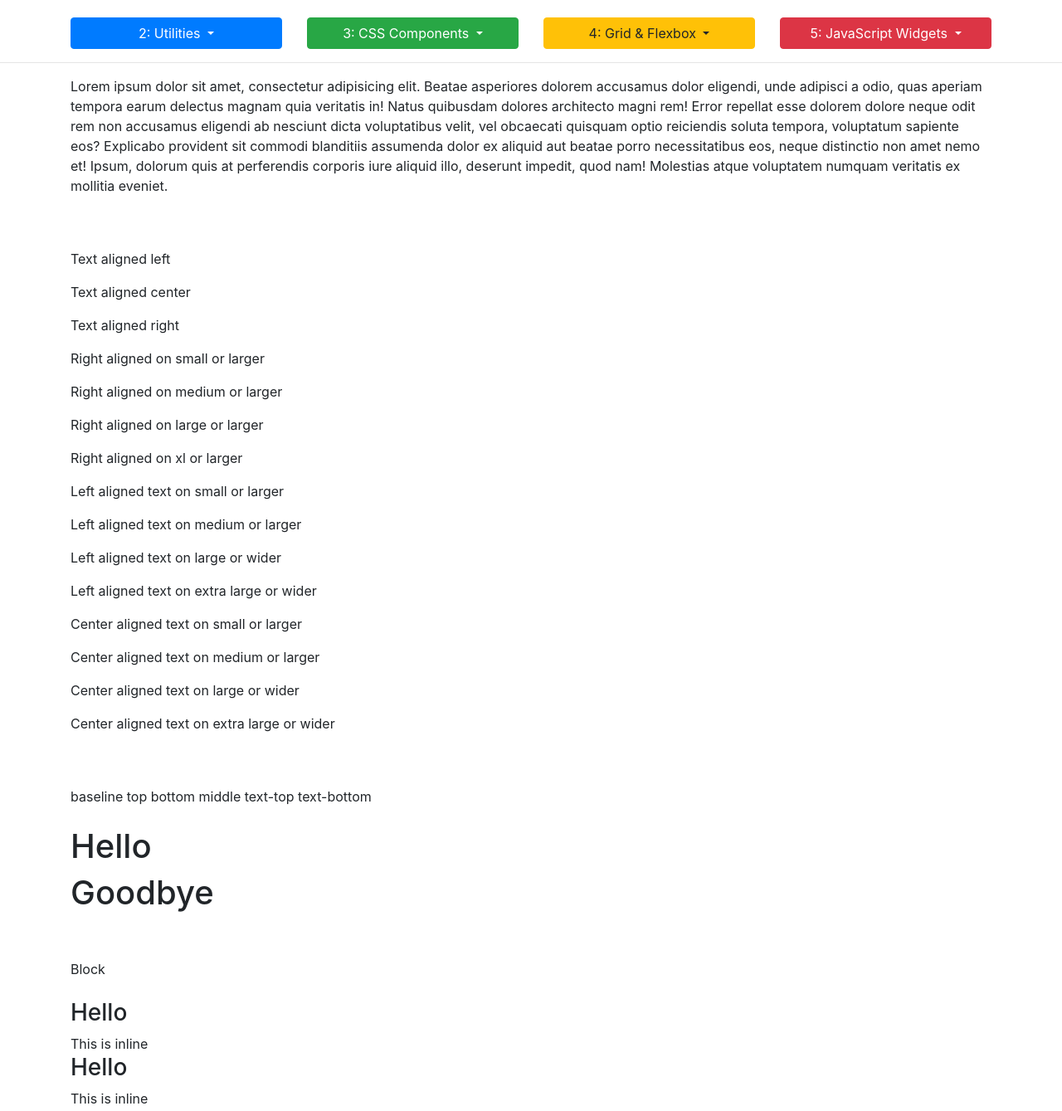
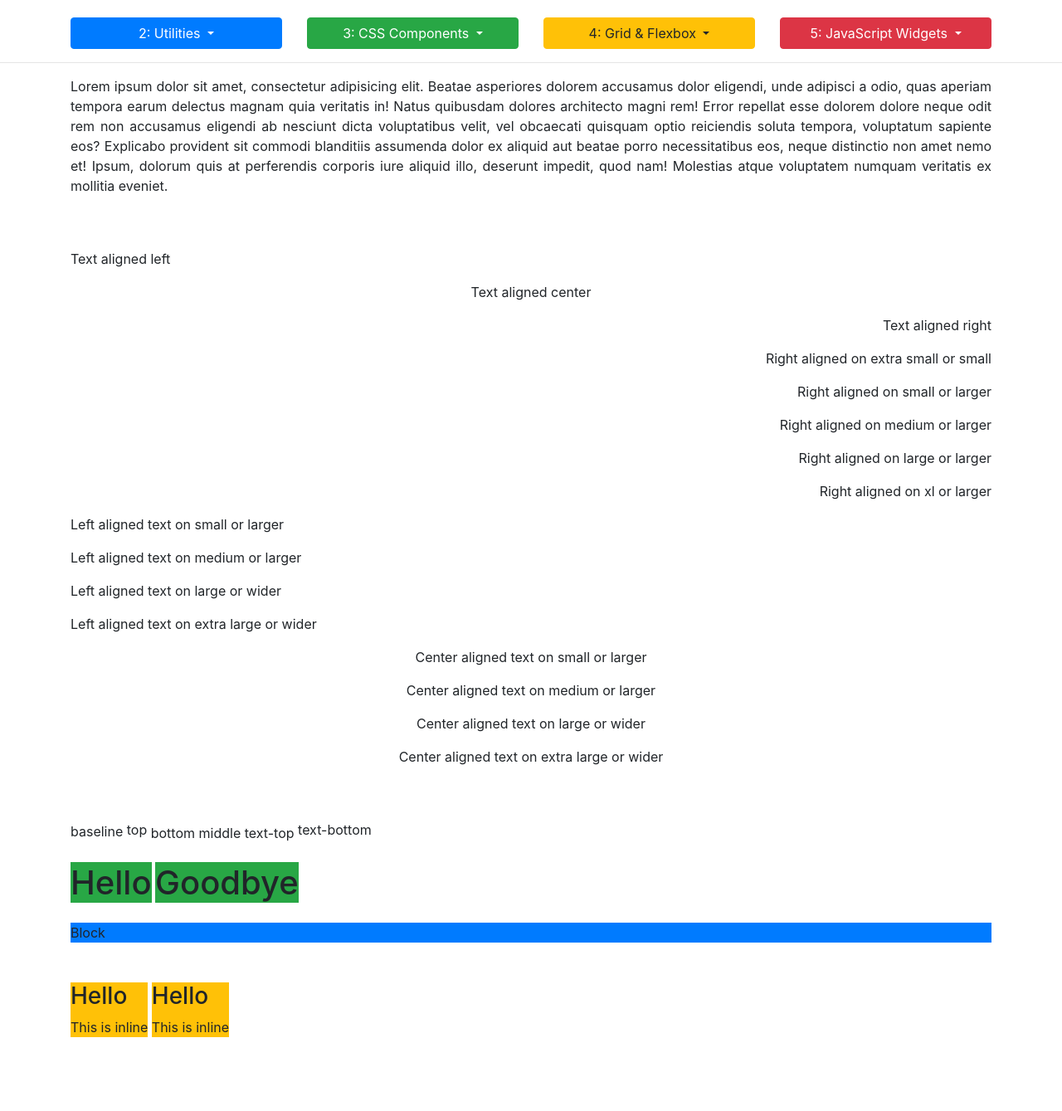
Before and after one commit to Katebond06/Bootstrap-steps, a plain HTML site: page bootstrap_sandbox_starter/2_3_text_alignment_display.html in a window 1280 px wide. Shown: the part 113-1452 px from the top of the page at 83% size. Drawn offline with nearby package versions, Linux system fonts and the light colour scheme.

Commit message:
all the elements: text-align & display

```diff
--- a/bootstrap_sandbox_starter/2_3_text_alignment_display.html
+++ b/bootstrap_sandbox_starter/2_3_text_alignment_display.html
@@ -1,12 +1,15 @@
 <!DOCTYPE html>
 <html lang="en">
-
   <head>
-  <meta charset="UTF-8">
-  <meta name="viewport" content="width=device-width, initial-scale=1.0">
-  <meta http-equiv="X-UA-Compatible" content="ie=edge">
-  <link rel="stylesheet" href="https://stackpath.bootstrapcdn.com/bootstrap/4.1.1/css/bootstrap.min.css" integrity="sha384-WskhaSGFgHYWDcbwN70/dfYBj47jz9qbsMId/iRN3ewGhXQFZCSftd1LZCfmhktB"
-    crossorigin="anonymous">
+    <meta charset="UTF-8" />
+    <meta name="viewport" content="width=device-width, initial-scale=1.0" />
+    <meta http-equiv="X-UA-Compatible" content="ie=edge" />
+    <link
+      rel="stylesheet"
+      href="https://stackpath.bootstrapcdn.com/bootstrap/4.1.3/css/bootstrap.min.css"
+      integrity="sha384-MCw98/SFnGE8fJT3GXwEOngsV7Zt27NXFoaoApmYm81iuXoPkFOJwJ8ERdknLPMO"
+      crossorigin="anonymous"
+    />
 
     <title>Bootstrap Sandbox</title>
   </head>
@@ -18,154 +21,225 @@
         <div class="row">
           <div class="col-md-3">
             <div class="dropdown">
-            <button class="btn btn-primary btn-block dropdown-toggle" type="button" data-toggle="dropdown">
+              <button
+                class="btn btn-primary btn-block dropdown-toggle"
+                type="button"
+                data-toggle="dropdown"
+              >
                 2: Utilities
               </button>
               <div class="dropdown-menu">
-              <a class="dropdown-item" href="2_2_basic_typography.html">2.2 Basic Typography</a>
-              <a class="dropdown-item" href="2_3_text_alignment_display.html">2.3 Text Alignment & Display</a>
-              <a class="dropdown-item" href="2_4_floats_position.html">2.4 Floats & Position</a>
-              <a class="dropdown-item" href="2_5_colors_background.html">2.5: Colors & Background</a>
+                <a class="dropdown-item" href="2_2_basic_typography.html"
+                  >2.2 Basic Typography</a
+                >
+                <a class="dropdown-item" href="2_3_text_alignment_display.html"
+                  >2.3 Text Alignment & Display</a
+                >
+                <a class="dropdown-item" href="2_4_floats_position.html"
+                  >2.4 Floats & Position</a
+                >
+                <a class="dropdown-item" href="2_5_colors_background.html"
+                  >2.5: Colors & Background</a
+                >
                 <a class="dropdown-item" href="2_6_spacing.html">2.6 Spacing</a>
                 <a class="dropdown-item" href="2_7_sizing.html">2.7 Sizing</a>
-              <a class="dropdown-item" href="2_8_breakpoints.html">2.8 Breakpoints</a>
+                <a class="dropdown-item" href="2_8_breakpoints.html"
+                  >2.8 Breakpoints</a
+                >
               </div>
             </div>
           </div>
           <div class="col-md-3">
             <div class="dropdown">
-            <button class="btn btn-success btn-block dropdown-toggle" type="button" data-toggle="dropdown">
+              <button
+                class="btn btn-success btn-block dropdown-toggle"
+                type="button"
+                data-toggle="dropdown"
+              >
                 3: CSS Components
               </button>
               <div class="dropdown-menu">
                 <a class="dropdown-item" href="3_2_buttons.html">3.2 Buttons</a>
                 <a class="dropdown-item" href="3_3_navbar.html">3.3 Navbar</a>
-              <a class="dropdown-item" href="3_4_list_groups_badges.html">3.4 List Groups & Badges</a>
+                <a class="dropdown-item" href="3_4_list_groups_badges.html"
+                  >3.4 List Groups & Badges</a
+                >
                 <a class="dropdown-item" href="3_5_forms.html">3.5 Forms</a>
-              <a class="dropdown-item" href="3_6_input_groups.html">3.6 Input Groups</a>
-              <a class="dropdown-item" href="3_7_alerts_progress.html">3.7 Alerts & Progress</a>
-              <a class="dropdown-item" href="3_8_tables_pagination.html">3.8 Tables & Pagination</a>
+                <a class="dropdown-item" href="3_6_input_groups.html"
+                  >3.6 Input Groups</a
+                >
+                <a class="dropdown-item" href="3_7_alerts_progress.html"
+                  >3.7 Alerts & Progress</a
+                >
+                <a class="dropdown-item" href="3_8_tables_pagination.html"
+                  >3.8 Tables & Pagination</a
+                >
                 <a class="dropdown-item" href="3_9_cards.html">3.9 Cards</a>
-              <a class="dropdown-item" href="3_10_media_object.html">3.10 Media Objects</a>
-              <a class="dropdown-item" href="3_11_jumbotron.html">3.11 Jumbotron</a>
+                <a class="dropdown-item" href="3_10_media_object.html"
+                  >3.10 Media Objects</a
+                >
+                <a class="dropdown-item" href="3_11_jumbotron.html"
+                  >3.11 Jumbotron</a
+                >
               </div>
             </div>
           </div>
           <div class="col-md-3">
             <div class="dropdown">
-            <button class="btn btn-warning btn-block dropdown-toggle" type="button" data-toggle="dropdown">
+              <button
+                class="btn btn-warning btn-block dropdown-toggle"
+                type="button"
+                data-toggle="dropdown"
+              >
                 4: Grid & Flexbox
               </button>
               <div class="dropdown-menu">
-              <a class="dropdown-item" href="4_2_grid_system.html">4.2 Grid System</a>
-              <a class="dropdown-item" href="4_3_grid_alignment.html">4.3 Grid Alignment</a>
+                <a class="dropdown-item" href="4_2_grid_system.html"
+                  >4.2 Grid System</a
+                >
+                <a class="dropdown-item" href="4_3_grid_alignment.html"
+                  >4.3 Grid Alignment</a
+                >
                 <a class="dropdown-item" href="4_4_flexbox.html">4.4 Flexbox</a>
-              <a class="dropdown-item" href="4_5_auto_margins_wrapping_order.html">4.5 Auto Margins & Wrap</a>
+                <a
+                  class="dropdown-item"
+                  href="4_5_auto_margins_wrapping_order.html"
+                  >4.5 Auto Margins & Wrap</a
+                >
               </div>
             </div>
           </div>
           <div class="col-md-3">
             <div class="dropdown">
-            <button class="btn btn-danger btn-block dropdown-toggle" type="button" data-toggle="dropdown">
+              <button
+                class="btn btn-danger btn-block dropdown-toggle"
+                type="button"
+                data-toggle="dropdown"
+              >
                 5: JavaScript Widgets
               </button>
               <div class="dropdown-menu">
-              <a class="dropdown-item" href="5_2_carousel.html">5.2 Carousel</a>
-              <a class="dropdown-item" href="5_3_collapse.html">5.3 Collapse</a>
-              <a class="dropdown-item" href="5_4_tooltips.html">5.4 Tooltips</a>
-              <a class="dropdown-item" href="5_5_popovers.html">5.5 Popovers</a>
+                <a class="dropdown-item" href="5_2_carousel.html"
+                  >5.2 Carousel</a
+                >
+                <a class="dropdown-item" href="5_3_collapse.html"
+                  >5.3 Collapse</a
+                >
+                <a class="dropdown-item" href="5_4_tooltips.html"
+                  >5.4 Tooltips</a
+                >
+                <a class="dropdown-item" href="5_5_popovers.html"
+                  >5.5 Popovers</a
+                >
                 <a class="dropdown-item" href="5_6_modals.html">5.6 Modals</a>
-              <a class="dropdown-item" href="5_7_scrollspy.html">5.7 ScrollSpy</a>
+                <a class="dropdown-item" href="5_7_scrollspy.html"
+                  >5.7 ScrollSpy</a
+                >
               </div>
             </div>
           </div>
         </div>
       </div>
-    <hr>
+      <hr />
     </header>
 
     <div class="container">
       <!--#####################START HERE######################-->
 
       <!-- JUSTIFY -->
-    <p>Lorem ipsum dolor sit amet, consectetur adipisicing elit. Beatae asperiores dolorem accusamus dolor eligendi, unde adipisci
-      a odio, quas aperiam tempora earum delectus magnam quia veritatis in! Natus quibusdam dolores architecto magni rem!
-      Error repellat esse dolorem dolore neque odit rem non accusamus eligendi ab nesciunt dicta voluptatibus velit, vel
-      obcaecati quisquam optio reiciendis soluta tempora, voluptatum sapiente eos? Explicabo provident sit commodi blanditiis
-      assumenda dolor ex aliquid aut beatae porro necessitatibus eos, neque distinctio non amet nemo et! Ipsum, dolorum quis
-      at perferendis corporis iure aliquid illo, deserunt impedit, quod nam! Molestias atque voluptatem numquam veritatis
-      ex mollitia eveniet.</p>
+      <p class="text-justify">
+        Lorem ipsum dolor sit amet, consectetur adipisicing elit. Beatae
+        asperiores dolorem accusamus dolor eligendi, unde adipisci a odio, quas
+        aperiam tempora earum delectus magnam quia veritatis in! Natus quibusdam
+        dolores architecto magni rem! Error repellat esse dolorem dolore neque
+        odit rem non accusamus eligendi ab nesciunt dicta voluptatibus velit,
+        vel obcaecati quisquam optio reiciendis soluta tempora, voluptatum
+        sapiente eos? Explicabo provident sit commodi blanditiis assumenda dolor
+        ex aliquid aut beatae porro necessitatibus eos, neque distinctio non
+        amet nemo et! Ipsum, dolorum quis at perferendis corporis iure aliquid
+        illo, deserunt impedit, quod nam! Molestias atque voluptatem numquam
+        veritatis ex mollitia eveniet.
+      </p>
 
-    <br>
-    <br>
+      <br />
+      <br />
 
       <!-- ALIGNMENT -->
-    <p>Text aligned left</p>
-    <p>Text aligned center</p>
-    <p>Text aligned right</p>
+      <p class="text-left">Text aligned left</p>
+      <p class="text-center">Text aligned center</p>
+      <p class="text-right">Text aligned right</p>
 
       <!-- RESPONSIVE ALIGN -->
-    <p>Right aligned on small or larger</p>
-    <p>Right aligned on medium or larger</p>
-    <p>Right aligned on large or larger</p>
-    <p>Right aligned on xl or larger</p>
+      <p class="text-right">Right aligned on extra small or small</p>
+      <p class="text-sm-right">Right aligned on small or larger</p>
+      <p class="text-md-right">Right aligned on medium or larger</p>
+      <p class="text-lg-right">Right aligned on large or larger</p>
+      <p class="text-xl-right">Right aligned on xl or larger</p>
 
-    <p>Left aligned text on small or larger</p>
-    <p>Left aligned text on medium or larger</p>
-    <p>Left aligned text on large or wider</p>
-    <p>Left aligned text on extra large or wider</p>
+      <p class="text-sm-left">Left aligned text on small or larger</p>
+      <p class="text-md-left">Left aligned text on medium or larger</p>
+      <p class="text-lg-left">Left aligned text on large or wider</p>
+      <p class="text-xl-left">Left aligned text on extra large or wider</p>
 
-    <p>Center aligned text on small or larger</p>
-    <p>Center aligned text on medium or larger</p>
-    <p>Center aligned text on large or wider</p>
-    <p>Center aligned text on extra large or wider</p>
+      <p class="text-sm-center">Center aligned text on small or larger</p>
+      <p class="text-md-center">Center aligned text on medium or larger</p>
+      <p class="text-lg-center">Center aligned text on large or wider</p>
+      <p class="text-xl-center">Center aligned text on extra large or wider</p>
 
-    <br>
-    <br>
+      <br />
+      <br />
 
       <!-- VERTICAL ALIGNMENT -->
-    <span>baseline</span>
-    <span>top</span>
-    <span>bottom</span>
-    <span>middle</span>
-    <span>text-top</span>
-    <span>text-bottom</span>
+      <span class="align-baseline">baseline</span>
+      <span class="align-top">top</span>
+      <span class="align-bottom">bottom</span>
+      <span class="align-middle">middle</span>
+      <span class="align-text-top">text-top</span>
+      <span class="align-text-bottom">text-bottom</span>
 
-    <br>
-    <br>
+      <br />
+      <br />
 
       <!-- TURN BLOCK TO INLINE -->
-    <h1>Hello</h1>
-    <h1>Goodbye</h1>
+      <h1 class="d-inline bg-success">Hello</h1>
+      <h1 class="d-inline bg-success">Goodbye</h1>
 
-    <br>
-    <br>
+      <br />
+      <br />
 
       <!-- TURN INLINE TO BLOCK -->
-    <span>Block</span>
+      <span class="d-block bg-primary">Block</span>
 
-    <br>
-    <br>
+      <br />
+      <br />
 
       <!-- INLINE BLOCK -->
-    <div>
+      <div class="d-inline-block bg-warning">
         <h3>Hello</h3>
         This is inline
       </div>
-    <div>
+      <div class="d-inline-block bg-warning">
         <h3>Hello</h3>
         This is inline
       </div>
     </div>
 
-  <div style="margin-top:500px;"></div>
+    <div style="margin-top: 500px;"></div>
 
-  <script src="https://code.jquery.com/jquery-3.3.1.slim.min.js" integrity="sha384-q8i/X+965DzO0rT7abK41JStQIAqVgRVzpbzo5smXKp4YfRvH+8abtTE1Pi6jizo"
-    crossorigin="anonymous"></script>
-  <script src="https://cdnjs.cloudflare.com/ajax/libs/popper.js/1.14.3/umd/popper.min.js" integrity="sha384-ZMP7rVo3mIykV+2+9J3UJ46jBk0WLaUAdn689aCwoqbBJiSnjAK/l8WvCWPIPm49"
-    crossorigin="anonymous"></script>
-  <script src="https://stackpath.bootstrapcdn.com/bootstrap/4.1.1/js/bootstrap.min.js" integrity="sha384-smHYKdLADwkXOn1EmN1qk/HfnUcbVRZyYmZ4qpPea6sjB/pTJ0euyQp0Mk8ck+5T"
-    crossorigin="anonymous"></script>
+    <script
+      src="https://code.jquery.com/jquery-3.3.1.slim.min.js"
+      integrity="sha384-q8i/X+965DzO0rT7abK41JStQIAqVgRVzpbzo5smXKp4YfRvH+8abtTE1Pi6jizo"
+      crossorigin="anonymous"
+    ></script>
+    <script
+      src="https://cdnjs.cloudflare.com/ajax/libs/popper.js/1.14.3/umd/popper.min.js"
+      integrity="sha384-ZMP7rVo3mIykV+2+9J3UJ46jBk0WLaUAdn689aCwoqbBJiSnjAK/l8WvCWPIPm49"
+      crossorigin="anonymous"
+    ></script>
+    <script
+      src="https://stackpath.bootstrapcdn.com/bootstrap/4.1.3/js/bootstrap.min.js"
+      integrity="sha384-ChfqqxuZUCnJSK3+MXmPNIyE6ZbWh2IMqE241rYiqJxyMiZ6OW/JmZQ5stwEULTy"
+      crossorigin="anonymous"
+    ></script>
   </body>
-
 </html>
```
Lines whose indentation alone changed are shown as unchanged.
